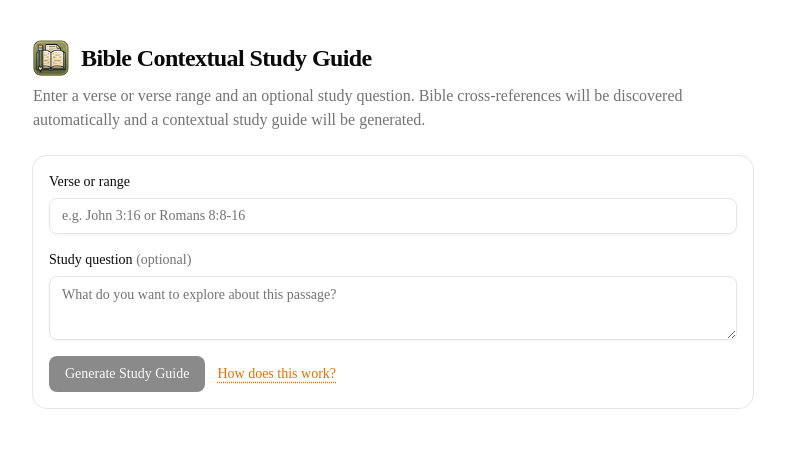
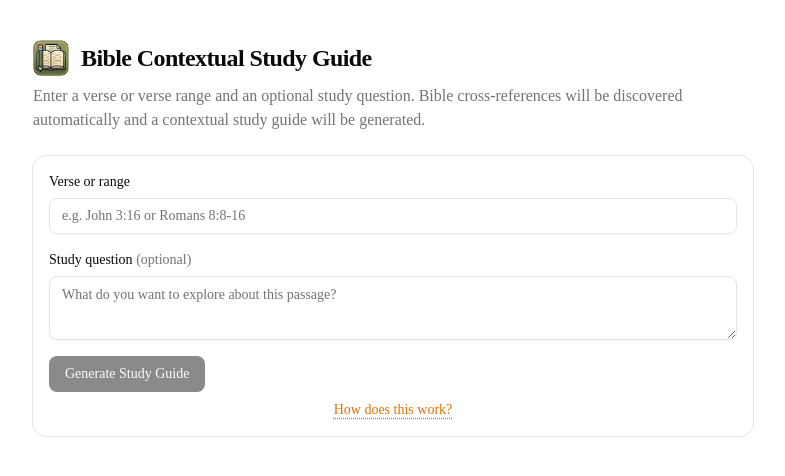
Before and after one commit to ez-p/bible_xref2, a Next.js app: page / in a window 1280 px wide. Shown: the top 476 px of the page, without its empty margins (247-1032 px from the left). Built offline with nearby package versions, Linux system fonts and the light colour scheme.

Commit message:
Checkpoint

```diff
--- a/src/components/study-form.tsx
+++ b/src/components/study-form.tsx
@@ -115,7 +115,7 @@ export function StudyForm() {
                 rows={3}
               />
             </div>
-            <div className="flex items-center gap-3">
+            <div className="flex flex-col items-start gap-2">
               <Button type="submit" disabled={isLoading || !reference.trim()}>
                 {isLoading && <Loader2Icon className="animate-spin" />}
                 {phase === "loading-study"
@@ -126,7 +126,7 @@ export function StudyForm() {
               </Button>
               <Popover>
                 <PopoverTrigger
-                  className="cursor-pointer text-sm font-medium text-amber-600 underline decoration-dotted underline-offset-4 hover:text-amber-700 dark:text-amber-400 dark:hover:text-amber-300"
+                  className="w-full text-center cursor-pointer text-sm font-medium text-amber-600 underline decoration-dotted underline-offset-4 hover:text-amber-700 dark:text-amber-400 dark:hover:text-amber-300"
                   render={<span />}
                   nativeButton={false}
                 >
```
